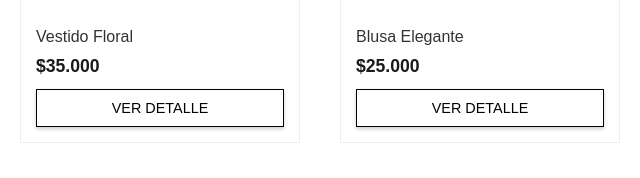
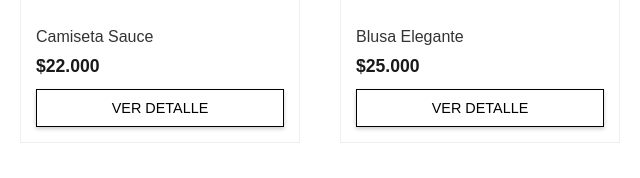
Before and after one commit to DavidTreto/isa.github.io, a plain HTML site: page productos.html in a window 1280 px wide. Shown: the part 562-740 px from the top of the page, 0-640 px from the left. Drawn offline with Linux system fonts and the light colour scheme.

Commit message:
Update productos.html

```diff
--- a/productos.html
+++ b/productos.html
@@ -48,8 +48,8 @@
                  <a href="indexb.html" target="_blank">
                  <img src="img/R_1.jpeg" alt="Vestido Floral">
                <div class="product-info">
-                 <p class="product-title">Vestido Floral</p>
-                 <p class="product-price">$35.000</p>
+                 <p class="product-title">Camiseta Sauce</p>
+                 <p class="product-price">$22.000</p>
                  <span class="btn-comprar">Ver Detalle</span>
                </div>
                 </a>
```
